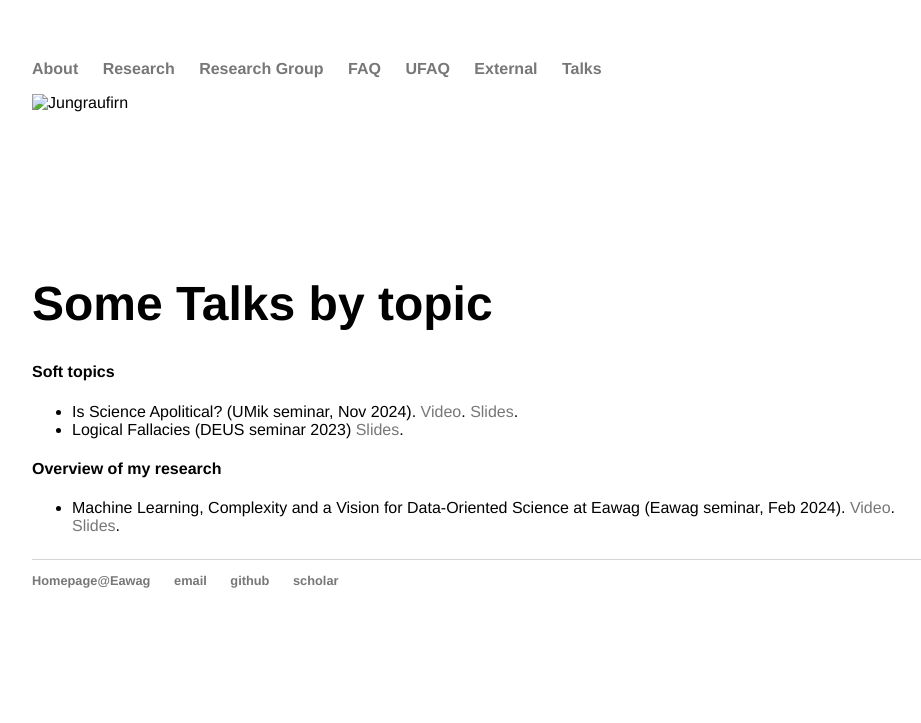
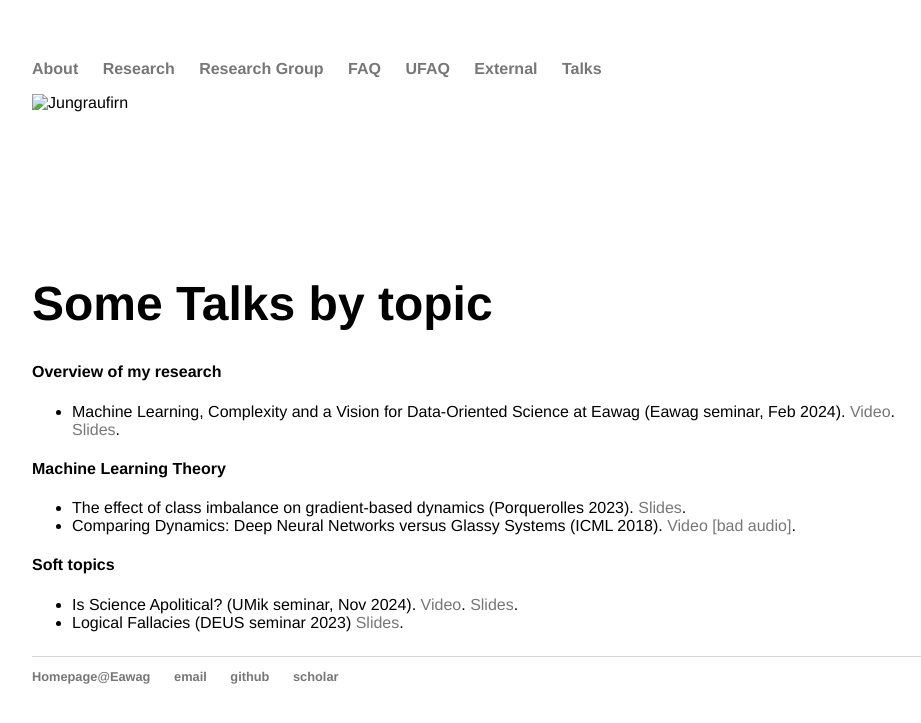
Before and after one commit to mbaityje/mbaityje.github.io, a Jekyll site: the page built from talks/index.html, in a window 1280 px wide. Shown: the top 723 px of the page, without its empty margins (160-1081 px from the left). Built offline with Jekyll 4.4.1, drawn with Linux system fonts in a browser that asks for light colours.

Commit message:
Added presentation slides and open hrefs in new tab

```diff
--- a/talks/index.html
+++ b/talks/index.html
@@ -6,20 +6,21 @@ title: Talks
 <div class="blurb">
 	<h1> Some Talks by topic</h1>
 	<p>
+		<h4>Overview of my research</h4>
+		<ul>
+			<li>Machine Learning, Complexity and a Vision for Data-Oriented Science at Eawag (Eawag seminar, Feb 2024). <a href="https://" target="_blank">Video</a>. <a href="https://www.dropbox.com/scl/fi/97hh47newgj26gp1f47lq/Eawag-Seminar_MBJ_v4.pdf?rlkey=mvrj6ihgswl0l0du459czapk5&raw=1" target="_blank"> Slides</a>.</li>
+		</ul>
+		<h4>Machine Learning Theory</h4>
+		<ul>
+			<li>The effect of class imbalance on gradient-based dynamics (Porquerolles 2023). <a href="https://www.dropbox.com/scl/fi/kyrvfsomjq1hy6yd0aay7/Porquerolles_MBJ.pdf?rlkey=bzt602esu4m50cjq01u6wow68&raw=1" target="_blank">Slides</a>.</li>
+			<li>Comparing Dynamics: Deep Neural Networks versus Glassy Systems (ICML 2018). <a href="https://vimeo.com/287857896" target="_blank">Video [bad audio]</a>.</li>
+		</ul>
 		<h4>Soft topics</h4>
 		<ul>
-			<li>Is Science Apolitical? (UMik seminar, Nov 2024). <a href="https://www.dropbox.com/scl/fi/5lk4p8rhu2iy62dytypgn/Is-Science-Apolitical-Recording.mov?rlkey=ybqyynd0nq37idsfyk3byycla&raw=1">Video</a>. <a href="https://www.dropbox.com/scl/fi/rv81t9s56qtotw32nzmi6/Is-Science-Apolitical.pdf?rlkey=arafwss18hzauo2m0skprd6al&raw=1"> Slides</a>.</li>
-			<li>Logical Fallacies (DEUS seminar 2023) <a href="https://www.dropbox.com/scl/fi/7big86bb9cq5hyqhxfy8o/DEUS-fallacies_MBJ.pdf?rlkey=xwuz3ui546u33kuxh0ip2rkzm&raw=1">Slides</a>.</li>
+			<li>Is Science Apolitical? (UMik seminar, Nov 2024). <a href="https://www.dropbox.com/scl/fi/5lk4p8rhu2iy62dytypgn/Is-Science-Apolitical-Recording.mov?rlkey=ybqyynd0nq37idsfyk3byycla&raw=1" target="_blank">Video</a>. <a href="https://www.dropbox.com/scl/fi/rv81t9s56qtotw32nzmi6/Is-Science-Apolitical.pdf?rlkey=arafwss18hzauo2m0skprd6al&raw=1"> Slides</a>.</li>
+			<li>Logical Fallacies (DEUS seminar 2023) <a href="https://www.dropbox.com/scl/fi/7big86bb9cq5hyqhxfy8o/DEUS-fallacies_MBJ.pdf?rlkey=xwuz3ui546u33kuxh0ip2rkzm&raw=1" target="_blank">Slides</a>.</li>
 			<!-- <li>Meritocracy (DEUS seminar 2022) <a href="https://">Slides (coming soon)</a>.</li>			 -->
 		</ul>
-		<h4>Overview of my research</h4>
-		<ul>
-			<li>Machine Learning, Complexity and a Vision for Data-Oriented Science at Eawag (Eawag seminar, Feb 2024). <a href="https://">Video</a>. <a href="https://www.dropbox.com/scl/fi/97hh47newgj26gp1f47lq/Eawag-Seminar_MBJ_v4.pdf?rlkey=mvrj6ihgswl0l0du459czapk5&raw=1"> Slides</a>.</li>
-		</ul>
-<!-- 		<h4>Machine Learning Theory</h4>
-		<ul>
-			<li>Comparing Dynamics: Deep Neural Networks versus Glassy Systems (ICML 2018) [bad audio]. <a href="https://vimeo.com/287857896">Video</a>.</li>
-		</ul>	 -->
 	</p>
 
 </div><!-- /.blurb -->
```
